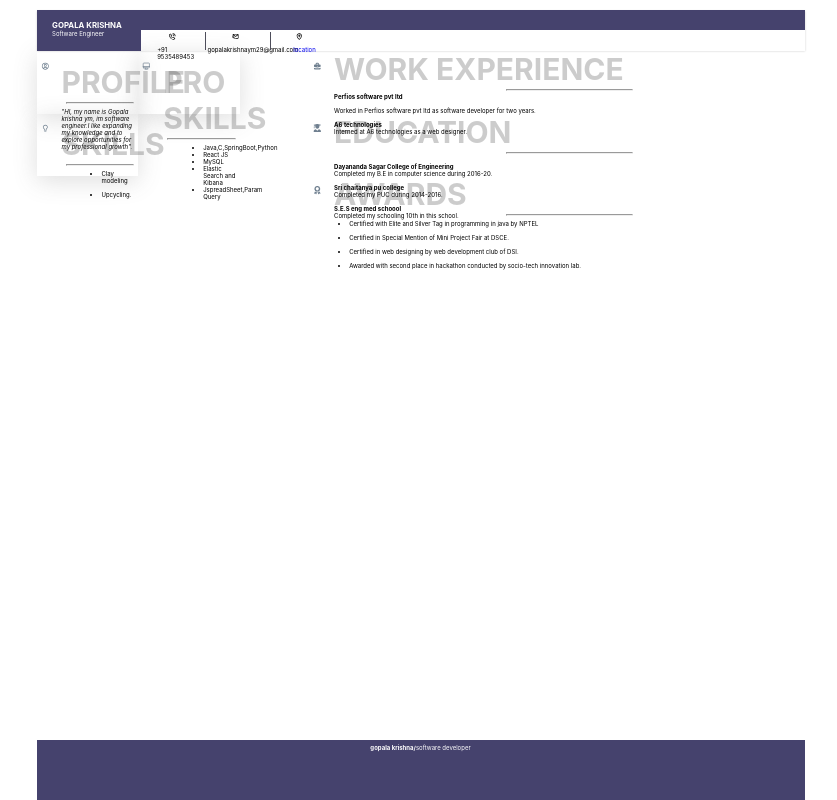
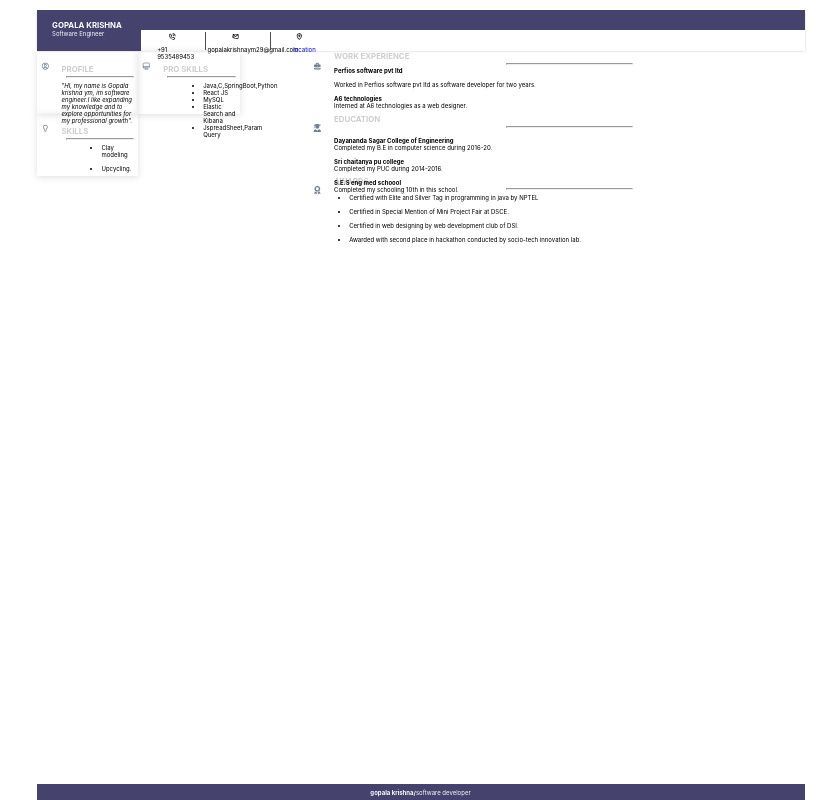
Before and after one commit to GOPALAKRISHNAYM/resume, a React (Create React App) app: page / in a window 1280 px wide. Shown: the whole page, without its empty margins (55-892 px from the left). Built offline with nearby package versions, Linux system fonts and the light colour scheme.

Commit message:
Update MainResume.css

```diff
--- a/src/MainResume/MainResume.css
+++ b/src/MainResume/MainResume.css
@@ -2,11 +2,11 @@
     float:left;
     height: 15em;
   width: 24.45em;
-  box-shadow: 0 5px 25px 0 rgba(88, 88, 92, 0.2);
+  box-shadow: 0 0.313em 1.563em 0 rgba(88, 88, 92, 0.2);
   }
 
 #left-div:hover {
-    box-shadow: 0 5px 25px 0 rgba(27, 3, 236, 0.2);
+    box-shadow: 0 0.313em 1.563em 0 rgba(27, 3, 236, 0.2);
 }
 #right-div{
     float:right;
@@ -14,7 +14,7 @@
     height:15em;
 }
 #right-div:hover {
-    box-shadow: 0 5px 25px 0 rgba(27, 3, 236, 0.2);
+    box-shadow: 0 0.313em 1.563em 0 rgba(27, 3, 236, 0.2);
 }
 .profile-logo{
     width: 4em;
@@ -36,7 +36,7 @@
     /* margin-left: 17px; */
 }
 .text-size{
-    font-size: 30px;
+    font-size: 1.875em;
     color: rgba(0, 0, 0, 0.2);
 }
 .hr-line{
@@ -50,7 +50,7 @@
    bottom:0;
    background: #45426d;
    width: 60%;
-   height:60px;   /* Height of the footer */
+   height:3.75em;   /* Height of the footer */
 }
 .text1{
     width: 100%;
```
